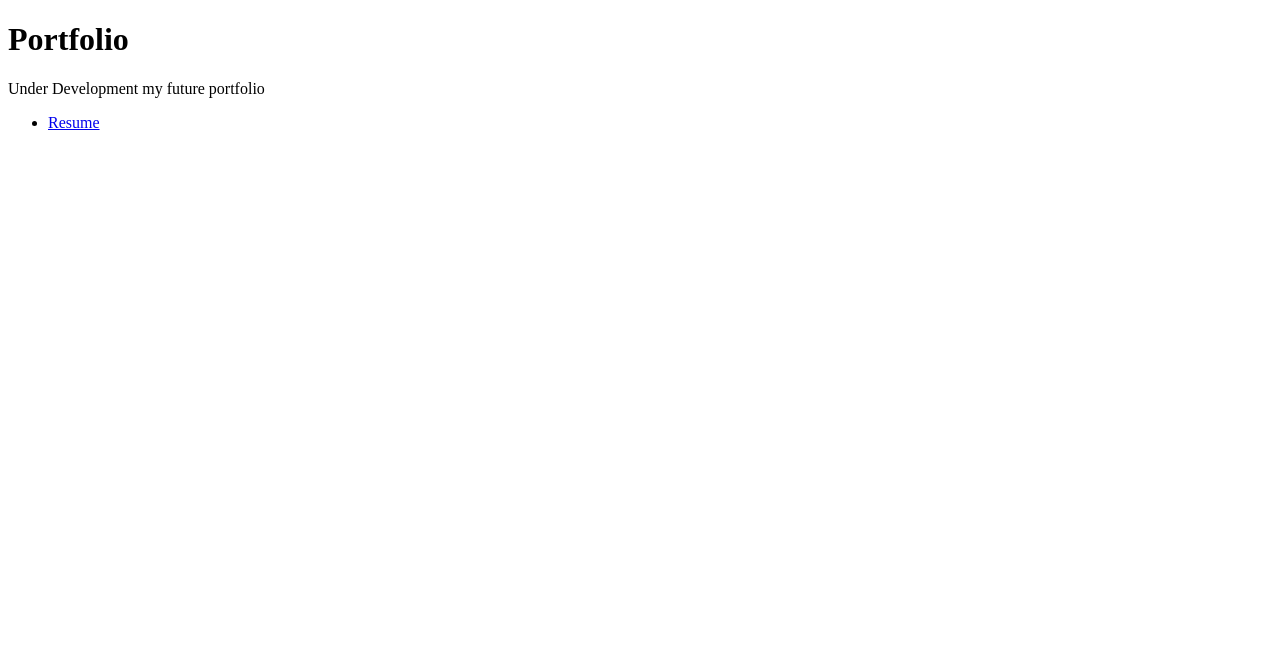
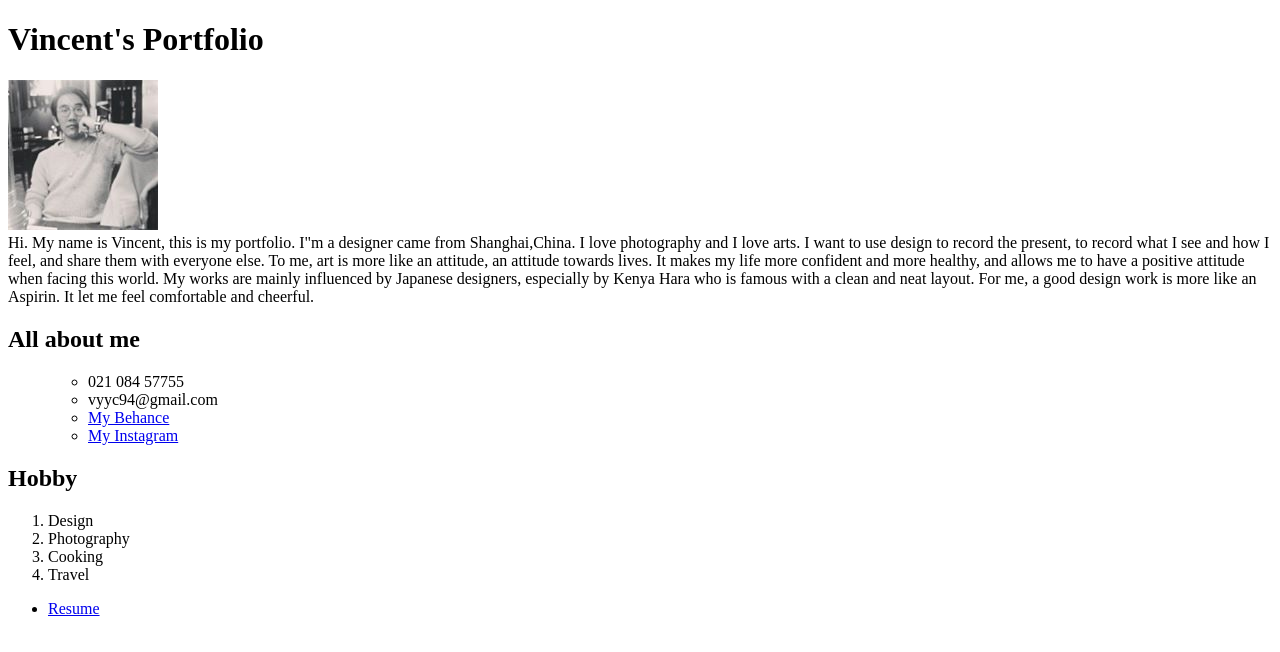
Before and after one commit to vinnns/vinnns.github.io, a plain HTML site: page index.html in a window 1280 px wide. Drawn offline with Linux system fonts and the light colour scheme.

Commit message:
added a style

```diff
--- a/index.html
+++ b/index.html
@@ -3,11 +3,33 @@
 <head>
 	<meta charset="UTF-8">
 	<title>Portfolio</title>
+	<link rel="stylesheet" type="text/css" href="styles.css">
 </head>
 <body>
 
-<h1>Portfolio</h1>
-<p>Under Development my future portfolio</p>
+<h1>Vincent's Portfolio</h1>
+ <div class="wrapper">
+    <div class="container">
+
+<p class="text-right"><img class="align-center" src="images/meow.jpg" alt="don't look at me"><br>Hi. My name is Vincent, this is my portfolio. I"m a designer came from Shanghai,China. I love photography and I love arts. I want to use design to record the present, to record what I see and how I feel, and share them with everyone else. To me, art is more like an attitude, an attitude towards lives. It makes my life more confident and more healthy, and allows me to have a positive attitude when facing this world. My works are mainly influenced by Japanese designers, especially by Kenya Hara who is famous with a clean and neat layout. For me, a good design work is more like an Aspirin. It let me feel comfortable and cheerful.</p>
+
+<h2>All about me</h2>
+      <ul>
+         <ul>
+           <li>021 084 57755</li>
+           <li>vyyc94@gmail.com</li>
+           <li><a href="https://www.behance.net/vincent94">My Behance</a></li>
+           <li><a href="https://www.instagram.com/vincent_tequila/">My Instagram</a></li>
+         </ul>
+      </ul>
+      <h2>Hobby</h2>
+           <ol>
+            <li>Design</li>
+            <li>Photography</li>
+            <li>Cooking</li>
+            <li>Travel</li>
+          </ol>
+
 
 <ul>
 	<li><a href="#">Resume</a></li>
--- /dev/null
+++ b/styles.css
@@ -0,0 +1,3 @@
+body{
+	background; yellow
+}
```
Also changed, not shown: images/meow.jpg (added), 2 other files.
